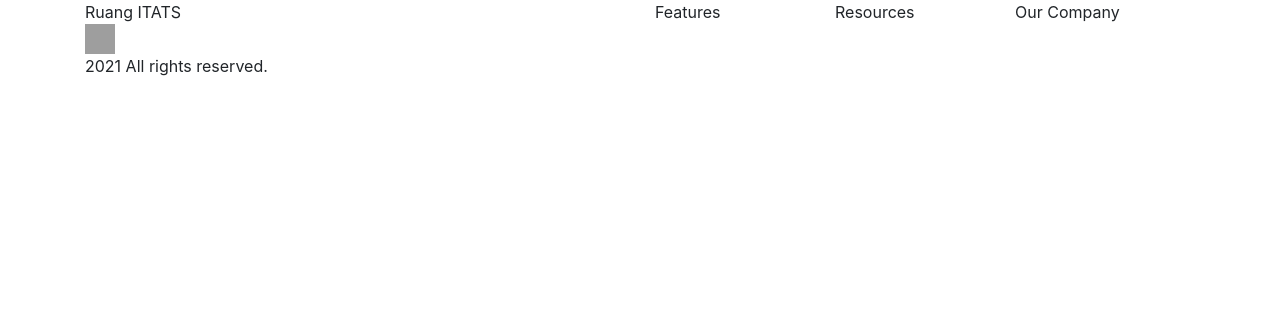
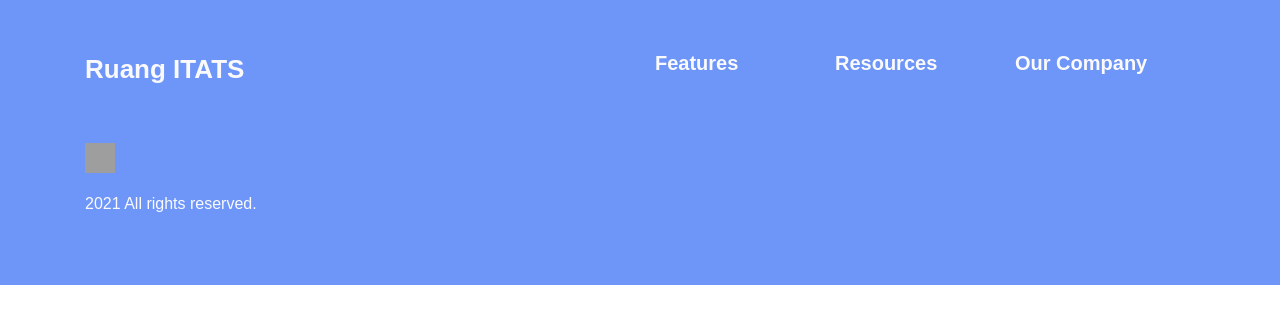
Before and after one commit to haress1344/Web-Basis-Kuis-Ruang-ITATS-, a PHP site: template View/Footer.html in a window 1280 px wide. Shown: the top 324 px of the page. Run offline with PHP 8.4, Linux system fonts and the light colour scheme; the template is opened without the code that fills it, so the values that code supplies are empty; grey boxes are pictures that could not be loaded.

Commit message:
Add files via upload

```diff
--- a/CSS/style.css
+++ b/CSS/style.css
@@ -192,3 +192,54 @@
 .warna-navbar {
   background-color: #2eb5c0;
 }
+
+body .font-red-hat-display {
+ font-family: 'Red Hat Display', sans-serif !important;
+}
+
+body footer {
+ background: #6e95f8;
+ padding-top: 50px;
+ padding-bottom: 70px;
+}
+
+body footer .logo {
+ font-family: 'Red Hat Display', sans-serif;
+ font-weight: 700;
+ font-size: 26px;
+ line-height: 38px;
+ color: #FAFAFD;
+}
+
+body footer .social-media {
+ margin-top: 55px;
+}
+
+body footer .copyright {
+ font-family: 'Red Hat Display', sans-serif !important;
+ font-weight: 400;
+ font-size: 16px;
+ line-height: 135%;
+ color: #FAFAFD;
+ margin-top: 20px;
+}
+
+body footer .nav-footer p {
+ font-weight: 700 !important;
+ font-family: 'Red Hat Display', sans-serif !important;
+ font-size: 20px;
+ line-height: 135%;
+ color: #FAFAFD;
+}
+
+body footer .nav-footer a {
+ font-weight: 400 !important;
+ font-family: 'Red Hat Display', sans-serif !important;
+ font-size: 20px;
+ line-height: 135%;
+ color: #FAFAFD;
+}
+
+body footer li {
+ margin-bottom: 16px;
+}
```
